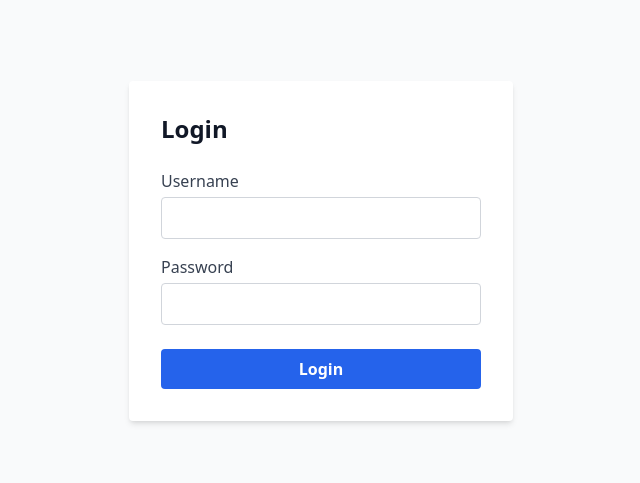
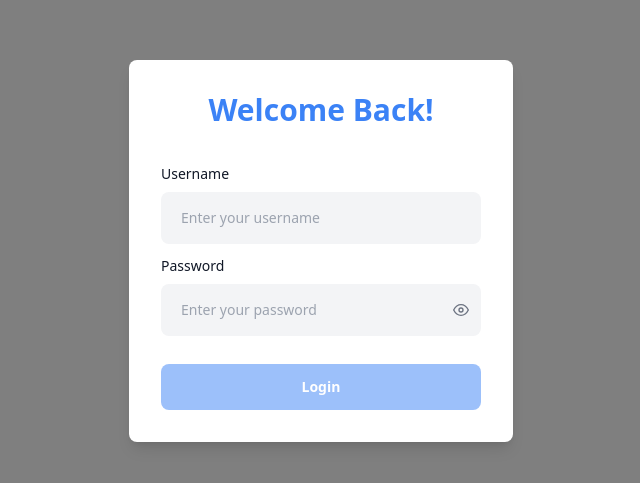
Before and after one commit to ODINKS/mini-role-based-admin-dashboard, a Next.js app: page /login in a window 1280 px wide. Shown: the part 149-632 px from the top of the page, without its empty margins (319-959 px from the left). Built offline with nearby package versions, Linux system fonts and the light colour scheme.

Commit message:
chore: create dashboard header component

```diff
--- a/api/RouteProtector.tsx
+++ b/api/RouteProtector.tsx
@@ -1,7 +1,8 @@
+"use client";
 import React, { ReactNode, useEffect } from "react";
-import { useRouter } from "next/router";
 import { toast } from "react-toastify";
 import useDataStore from "@/store/useDataStore";
+import { useRouter } from "next/navigation";
 
 interface Props {
   children: ReactNode;
@@ -15,7 +16,7 @@ const RouteProtector = ({ children, allowedRoles }: Props) => {
   useEffect(() => {
     if (!user || !allowedRoles.includes(user.role!)) {
       toast.error("Access denied. Please login with proper credentials.");
-      router.replace("/auth/login");
+      router.replace("/login");
     }
   }, [user, allowedRoles, router]);
 
--- a/app/login/page.tsx
+++ b/app/login/page.tsx
@@ -1,6 +1,6 @@
-"use client"
+"use client";
 import React from "react";
-import { useForm } from "react-hook-form";
+import { useForm, Controller } from "react-hook-form";
 import { zodResolver } from "@hookform/resolvers/zod";
 import * as z from "zod";
 import { toast } from "react-toastify";
@@ -8,27 +8,50 @@ import { twMerge } from "tailwind-merge";
 import useDataStore from "@/store/useDataStore";
 import tokenManager from "@/api/tokenManager";
 import { useRouter } from "next/navigation";
+import InputField from "@/components/global/inputs/InputField";
+import Button from "@/components/global/Button";
 
+// Zod validation schema with updated password rules
 const schema = z.object({
-  username: z.string().min(3),
-  password: z.string().min(6),
+  username: z
+    .string()
+    .min(3, "Username must be at least 3 characters long")
+    .max(20, "Username cannot be longer than 20 characters"),
+  password: z
+    .string()
+    .min(8, "Password must be at least 8 characters long")
+    .regex(/[A-Z]/, "Password must contain at least one uppercase letter")
+    .regex(/[a-z]/, "Password must contain at least one lowercase letter")
+    .regex(/[0-9]/, "Password must contain at least one number")
+    .regex(
+      /[^A-Za-z0-9]/,
+      "Password must contain at least one special character"
+    )
+    .max(50, "Password cannot be longer than 50 characters"),
 });
 
 type FormData = z.infer<typeof schema>;
 
 const MOCK_USERS = [
-  { username: "admin", password: "admin123", role: "admin" },
-  { username: "editor", password: "editor123", role: "editor" },
+  { username: "admin", password: "Admin123.", role: "admin" },
+  { username: "editor", password: "Editor123.", role: "editor" },
 ];
 
 const LoginPage = () => {
   const setUser = useDataStore((state) => state.setUser);
   const router = useRouter();
   const {
-    register,
+    control,
     handleSubmit,
-    formState: { errors },
-  } = useForm<FormData>({ resolver: zodResolver(schema) });
+    formState: { errors, isValid, isSubmitting },
+  } = useForm<FormData>({
+    resolver: zodResolver(schema),
+    defaultValues:{
+      username: "",
+      password:""
+    },
+    mode: "onChange"
+  });
 
   const onSubmit = (data: FormData) => {
     const user = MOCK_USERS.find(
@@ -50,72 +73,59 @@ const LoginPage = () => {
   };
 
   return (
-    <div
-      className={twMerge(
-        "min-h-screen flex flex-col justify-center items-center bg-gray-50 dark:bg-gray-900"
-      )}
-    >
+    <section className="h-screen w-full bg-black/50 flex items-center justify-center bg-blur-lg">
       <form
         onSubmit={handleSubmit(onSubmit)}
+        noValidate
         className={twMerge(
-          "bg-white dark:bg-gray-800 p-8 rounded shadow-md w-full max-w-sm"
+          "bg-white p-8 rounded-lg shadow-lg w-full max-w-sm flex flex-col gap-3"
         )}
       >
-        <h2 className="text-2xl font-semibold mb-6 text-gray-900 dark:text-gray-100">
-          Login
-        </h2>
+        <h1 className="text-3xl text-center font-semibold mb-6 text-blue-500">
+          Welcome Back!
+        </h1>
 
-        <div className="mb-4">
-          <label className="block mb-1 text-gray-700 dark:text-gray-300">
-            Username
-          </label>
-          <input
-            {...register("username")}
-            className={twMerge(
-              "w-full px-3 py-2 border rounded focus:outline-none focus:ring-2",
-              errors.username
-                ? "border-red-500 focus:ring-red-400"
-                : "border-gray-300 focus:ring-blue-400",
-              "dark:bg-gray-700 dark:border-gray-600 dark:text-gray-200"
-            )}
-          />
-          {errors.username && (
-            <p className="text-red-500 text-sm mt-1">
-              {errors.username.message}
-            </p>
+        <Controller
+          name="username"
+          control={control}
+          render={({ field }) => (
+            <InputField
+              label="Username"
+              type="text"
+              placeholder="Enter your username"
+              error={errors.username?.message}
+              {...field}
+              classNames=""
+            />
           )}
-        </div>
+        />
 
-        <div className="mb-6">
-          <label className="block mb-1 text-gray-700 dark:text-gray-300">
-            Password
-          </label>
-          <input
-            type="password"
-            {...register("password")}
-            className={twMerge(
-              "w-full px-3 py-2 border rounded focus:outline-none focus:ring-2",
-              errors.password
-                ? "border-red-500 focus:ring-red-400"
-                : "border-gray-300 focus:ring-blue-400",
-              "dark:bg-gray-700 dark:border-gray-600 dark:text-gray-200"
-            )}
-          />
-          {errors.password && (
-            <p className="text-red-500 text-sm mt-1">
-              {errors.password.message}
-            </p>
+        <Controller
+          name="password"
+          control={control}
+          render={({ field }) => (
+            <InputField
+              label="Password"
+              type="password"
+              placeholder="Enter your password"
+              error={errors.password?.message}
+              visibilityToggle={true}
+              {...field}
+              classNames=""
+            />
           )}
-        </div>
+        />
 
-        <button
+        <Button
           type="submit"
-          className="w-full bg-blue-600 hover:bg-blue-700 text-white font-semibold py-2 rounded transition"
-        >
-          Login
-        </button>
+          label="Login"
+          buttonType="primary"
+          classNames="w-full py-3 mt-4"
+          isLoading={isSubmitting}
+          isDisabled={!isValid}
+        />
       </form>
-    </div>
+    </section>
   );
 };
 
--- a/components/global/Button.tsx
+++ b/components/global/Button.tsx
@@ -74,7 +74,7 @@ const Button: React.FC<ButtonProps> = ({
       ...baseStyles,
       buttonTypeStyles[buttonType] ?? "",
       classNames,
-      isDisabled ? "bg-gray-200 cursor-not-allowed" : "",
+      isDisabled ? "opacity-50 cursor-not-allowed" : "",
     ].join(" ")
   );
 
--- a/components/global/inputs/InputField.tsx
+++ b/components/global/inputs/InputField.tsx
@@ -2,13 +2,11 @@
 import LetterIcon from "@/components/svgs/LetterIcon";
 import { useState } from "react";
 import { FiCheck, FiEye, FiEyeOff } from "react-icons/fi";
-
 import { twMerge } from "tailwind-merge";
 import ErrorDisplayer from "../ErrorDisplayer";
 
 interface InputFieldProps {
   label?: string;
-  // showLabel?: boolean;
   labelType?: "standard" | "collapsed";
   collasedLabelStyles?: string;
   name: string;
@@ -49,7 +47,6 @@ interface InputFieldProps {
 
 const InputField: React.FC<InputFieldProps> = ({
   label,
-  // showLabel = true,
   labelType = "standard",
   collasedLabelStyles,
   name,
@@ -84,9 +81,9 @@ const InputField: React.FC<InputFieldProps> = ({
 }) => {
   const [isPasswordVisible, setIsPasswordVisible] = useState(false);
   const [isFocused, setIsFocused] = useState(false);
+
   const handleFocus = (e: React.FocusEvent<HTMLInputElement>) => {
     setIsFocused(true);
-
     onFocus?.(e);
   };
 
@@ -94,6 +91,7 @@ const InputField: React.FC<InputFieldProps> = ({
     setIsFocused(false);
     onBlur?.(e);
   };
+
   const shouldShrink =
     isFocused || (typeof value === "string" && value?.length > 0);
 
@@ -117,7 +115,7 @@ const InputField: React.FC<InputFieldProps> = ({
               onInput={onInput}
               disabled={disabled}
               className={twMerge(
-                "w-6 h-6 peer cursor-pointer checked:bg-gray-60 appearance-none border border-black/50 rounded-[6px]",
+                "w-6 h-6 peer cursor-pointer checked:bg-blue-600 appearance-none border border-gray-300 rounded-[6px]",
                 classNames
               )}
             />
@@ -140,20 +138,15 @@ const InputField: React.FC<InputFieldProps> = ({
                 onFocus={onFocus}
                 onInput={onInput}
                 disabled={disabled}
-                className={`
-                      absolute left-0 top-1/2 -translate-y-1/2 w-[22px] h-[22px] rounded-full border border-gray-border shadow-sm appearance-none cursor-pointer transition-transform duration-300 ${
-                        thumbColor ? thumbColor : "bg-white"
-                      }
-                      ${value ? "translate-x-6" : "translate-x-0"}
-                    `}
+                className={`absolute left-0 top-1/2 -translate-y-1/2 w-[22px] h-[22px] rounded-full border border-gray-300 shadow-sm appearance-none cursor-pointer transition-transform duration-300 ${
+                  thumbColor ? thumbColor : "bg-white"
+                } ${value ? "translate-x-6" : "translate-x-0"}`}
               />
 
               {/* Toggle Track */}
               <label
                 htmlFor={name || id}
-                className={`
-                      block w-12 h-6 rounded-full transition-colors duration-300 cursor-pointer
-                    `}
+                className={`block w-12 h-6 rounded-full transition-colors duration-300 cursor-pointer`}
                 style={{
                   backgroundColor: value
                     ? trackColorChecked // default blue-500
@@ -197,13 +190,9 @@ const InputField: React.FC<InputFieldProps> = ({
               {/* Outer circle */}
               <div
                 className={twMerge(
-                  `
-                    w-5 h-5 rounded-full border-2
-                    flex items-center justify-center
-                    transition-all duration-200 ease-in-out
-                    ${value === id ? "border-blue-600" : "border-gray-400"}
-                    ${disabled ? "opacity-50 cursor-not-allowed" : ""}
-                  `,
+                  `w-5 h-5 rounded-full border-2 flex items-center justify-center transition-all duration-200 ease-in-out ${
+                    value === id ? "border-blue-500" : "border-gray-300"
+                  } ${disabled ? "opacity-50 cursor-not-allowed" : ""}`,
                   outerRadioStyles
                 )}
               >
@@ -211,7 +200,7 @@ const InputField: React.FC<InputFieldProps> = ({
                 <div
                   className={twMerge(
                     `w-2.5 h-2.5 rounded-full transition-colors duration-200 ${
-                      value === id ? "bg-blue-600" : "bg-[#9DA4A4]"
+                      value === id ? "bg-blue-500" : "bg-gray-400"
                     }`,
                     innerRadioStyles
                   )}
@@ -249,8 +238,8 @@ const InputField: React.FC<InputFieldProps> = ({
               disabled={disabled}
               autoFocus={autoFocus}
               className={twMerge(
-                `w-full px-5 py-4 rounded-lg text-black focus:ring-1 focus:ring-primary-50 focus:outline-none focus:bg-primary-10 placeholder:text-gray-base placeholder:text-sm text-sm bg-gray-10`,
-                error ? "border border-red-base bg-red-10" : "",
+                `w-full px-5 py-4 rounded-lg text-black focus:ring-2 focus:ring-blue-500 focus:outline-none placeholder:text-gray-400 placeholder:text-sm text-sm bg-gray-100`,
+                error ? "border border-red-500 bg-red-50" : "border-gray-300",
                 classNames
               )}
               ref={ref}
@@ -289,7 +278,7 @@ const InputField: React.FC<InputFieldProps> = ({
         type !== "switch" && (
           <label
             htmlFor={name}
-            className={twMerge("block text-sm text-black-base mb-2")}
+            className={twMerge("block text-sm text-gray-900 mb-2")}
           >
             {label}
             {required && <span className="text-red-500 ml-0.5">*</span>}
@@ -302,10 +291,10 @@ const InputField: React.FC<InputFieldProps> = ({
           <label
             htmlFor={id}
             className={twMerge(
-              `absolute left-[13px] transition-all text-sm  px-1 rounded-md`,
+              `absolute left-[13px] transition-all text-sm px-1 rounded-md`,
               shouldShrink
-                ? "-top-2.5 text-black-base bg-white"
-                : "top-5 text-[#C5C5C5] !bg-inherit",
+                ? "-top-2.5 text-black bg-white"
+                : "top-5 text-gray-400 !bg-inherit",
               collasedLabelStyles
             )}
           >
```
Also changed, not shown: app/dashboard/layout.tsx (+13 -3 lines), app/dashboard/page.tsx (+13 -47 lines), app/dashboard/posts/page.tsx (+10 -35 lines), components/dashboard/DashboardHeader.tsx (added, +54 -0 lines), components/dashboard/Sidebar.tsx (+64 -29 lines).
